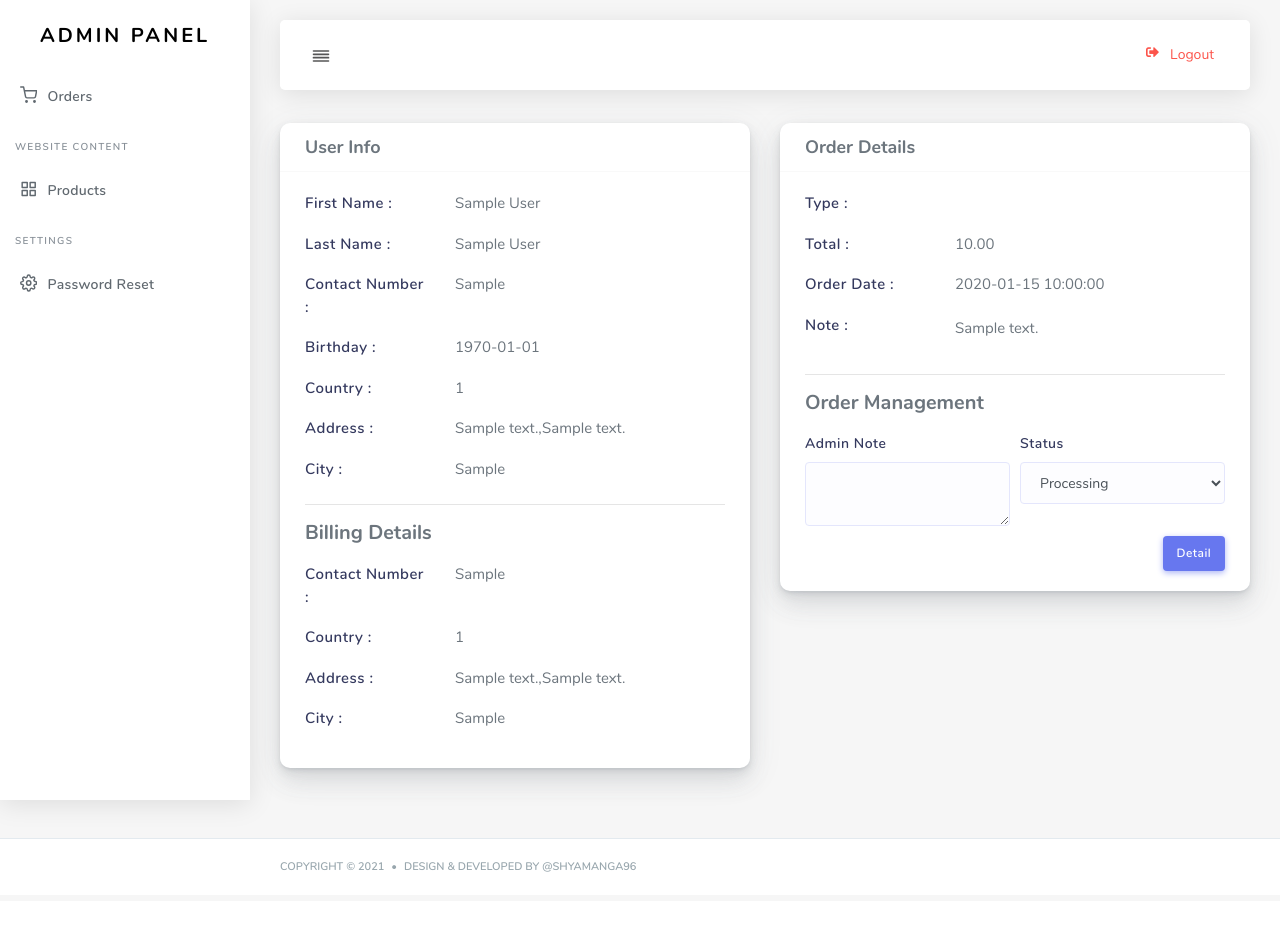
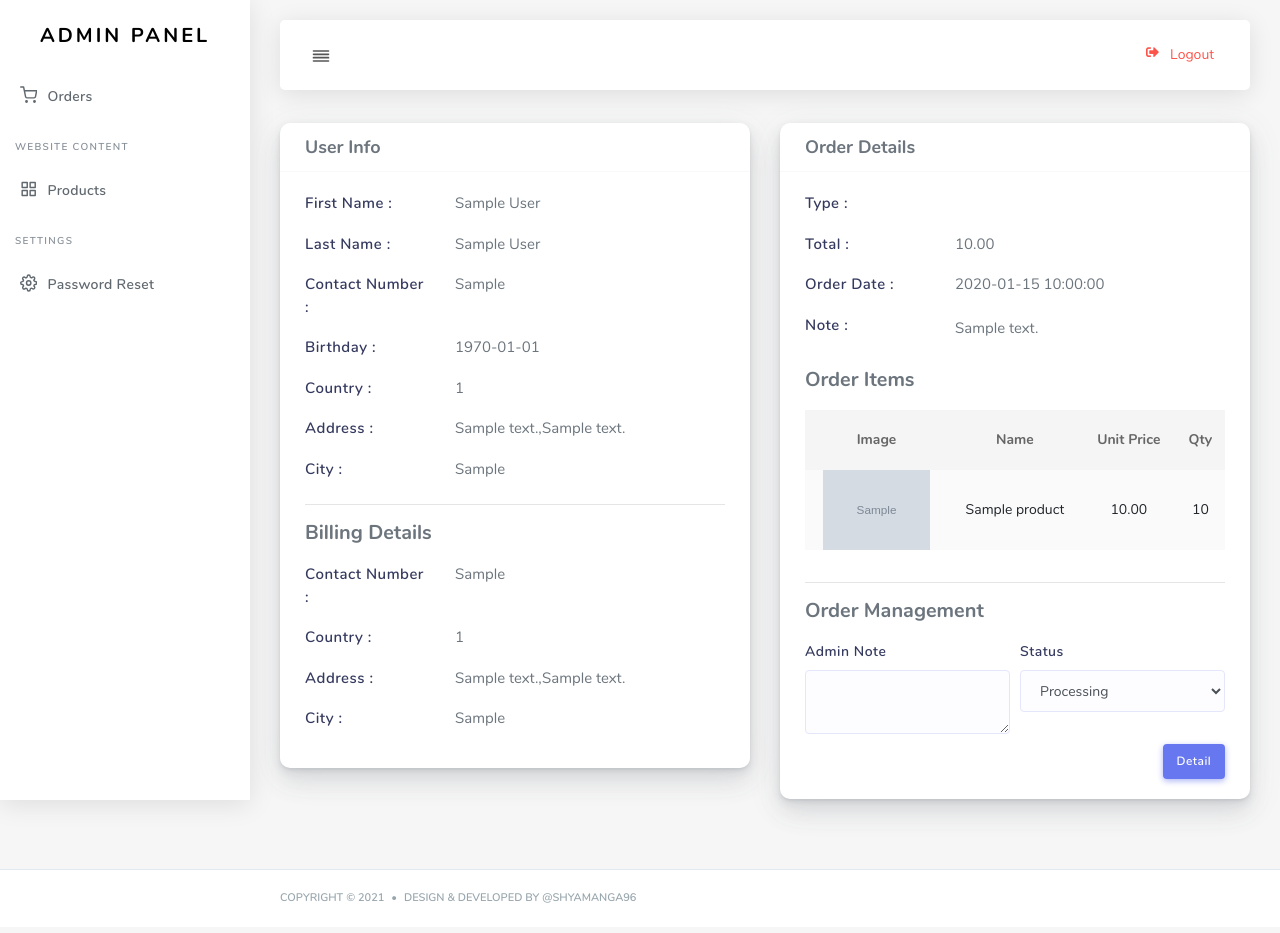
Before and after one commit to shyamanga96/bumbele-bee, a CodeIgniter app: page /bumble-bee/admin/orderDetails/1 in a window 1280 px wide. Before the commit the page ends 872 px from the top, so only its background shows below. Run offline with CodeIgniter, Linux system fonts and the light colour scheme; the visitor is signed in with stand-in values (Sample User, id 1); tables that the repository leaves empty or names only in its code hold one stand-in row (values such as "Sample post"); grey boxes marked "Sample" are stand-in pictures; some libraries are stand-ins or nearby versions.

Commit message:
Admin - order items details

```diff
--- a/application/controllers/Admin.php
+++ b/application/controllers/Admin.php
@@ -170,7 +170,8 @@ class Admin extends CI_Controller {
 
 		$dataset['dataset'] = $data;
 
-		// print_r($data);die();
+		$dataset['order_items'] = $this->Admin_model->getItemsByOrderId($id);
+
 		$this->load->view('admin/order_details',$dataset);
 	}
 
--- a/application/models/Admin_model.php
+++ b/application/models/Admin_model.php
@@ -108,6 +108,17 @@ public function getOrderDetailsById($id)
   return $query->row();
 }
 
+public function getItemsByOrderId($id)
+{
+ $this->db->select('order_items.*, products.*');
+ $this->db->from('order_items');
+ $this->db->join('products', 'order_items.item_id=products.id', 'left');
+ $this->db->where('order_id', $id);
+ $query = $this->db->get();
+
+ return $query->result();
+}
+
 
 
 
--- a/application/views/admin/order_details.php
+++ b/application/views/admin/order_details.php
@@ -146,6 +146,32 @@
                       <p style="font-size: 15px;"><?php echo $dataset->notes; ?></p>
                     </div>
                   </div>
+                  <h5 style="padding-bottom: 10px;">Order Items</h5>
+                  <div class="table-responsive">
+                    <table class="table table-striped" id="table-gallery">
+                      <thead>
+                        <tr>
+                          <th class="text-center">Image</th>
+                          <th class="text-center">Name</th>
+                          <th class="text-center">Unit Price</th>
+                          <th class="text-center">Qty</th>
+                        </tr>
+                      </thead>
+                      <tbody>
+                        <?php foreach ($order_items as $data) { ?>
+                          <tr>
+                            <td class="text-center"><img alt="image" src="<?php echo base_url().$data->cover_image;  ?>" height="80"></td>
+                            <td class="text-center"><?php echo $data->name;  ?></td>
+                            <td class="text-center">
+                             <?php echo number_format($data->price,2); ?>
+                           </td>
+                           <td class="text-center"><?php echo $data->qty;  ?></td>
+                         </tr>
+
+                       <?php }?>
+                     </tbody>
+                   </table>
+                 </div>
                  <hr>
                  <h5 style="padding-bottom: 10px;">Order Management</h5>
                  <div class="form-row">
@@ -164,8 +190,10 @@
                     </select>
                   </div>
                   <div class="col-12" style="display: flex;justify-content: end;">
-                     <a href="http://localhost/bumble-bee/admin/orderDetails/4" class="btn btn-primary" target="_blank">Detail</a>
+                    <a href="javascript:void" class="btn btn-primary" >Detail</a>
                   </div>
+                  <hr>
+
 
                 </div>
               </div>
@@ -220,15 +248,6 @@
 </script>
 
 
-<script type="text/javascript">
- function deleteItem() {
-  if (confirm("Are you sure?")) {
-    return true;
-  }
-  return false;
-}
-</script>
-
 <?php if($this->session->flashdata('productSuccess')){ ?>
   <script type="text/javascript">
     iziToast.success({
```
Lines whose indentation alone changed are shown as unchanged.
